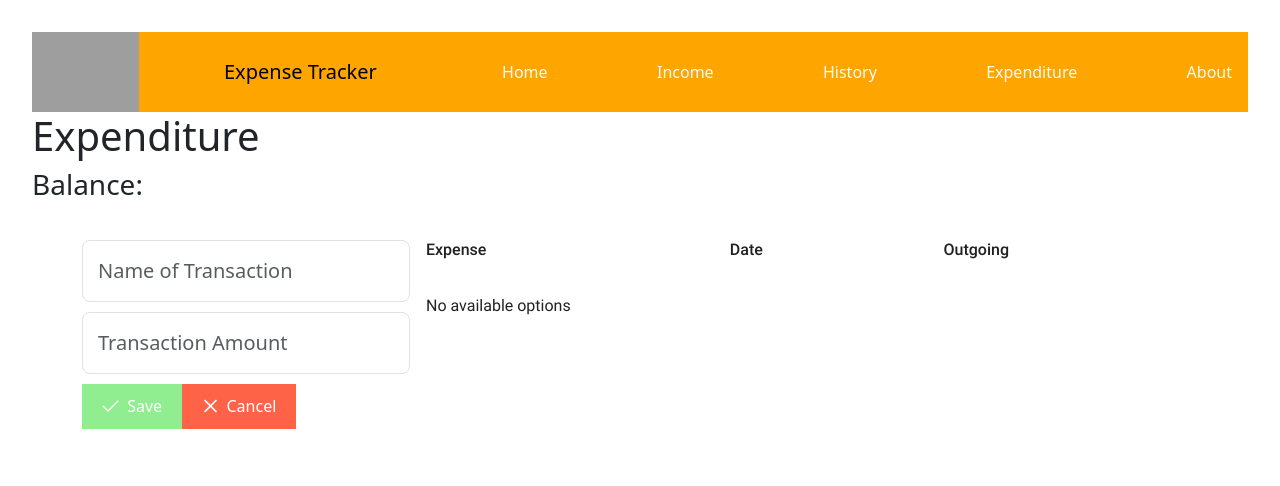
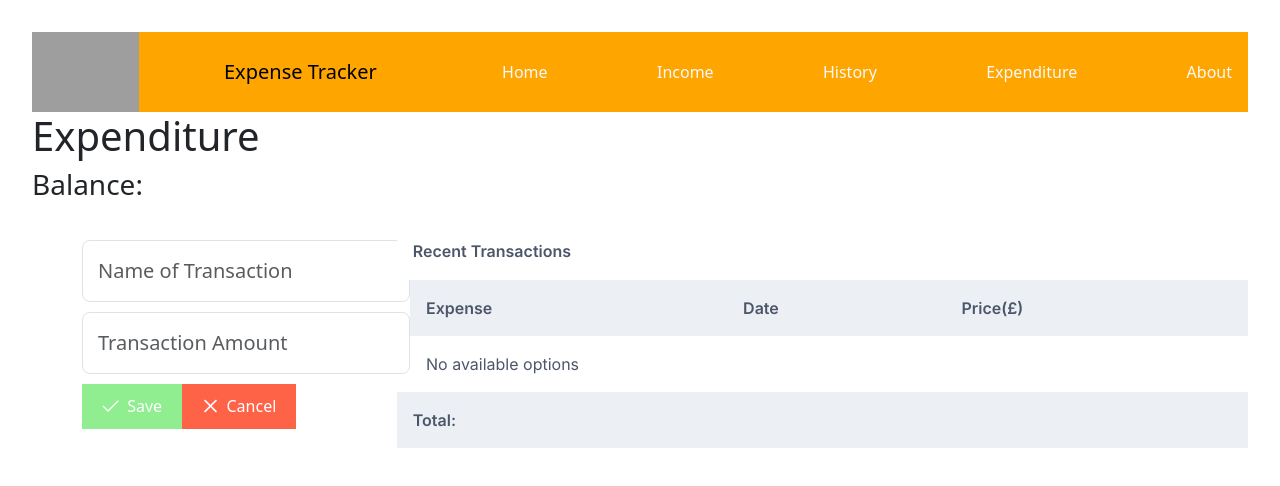
Before and after one commit to cgbea/Expenses-tracker, a React (Vite) app: page /expenditure in a window 1280 px wide. Shown: the top 486 px of the page. Built offline with nearby package versions, Linux system fonts and the light colour scheme; grey boxes are pictures that could not be loaded.

Commit message:
moved formed,table and root to pages

```diff
--- a/package.json
+++ b/package.json
@@ -14,6 +14,7 @@
     "@reduxjs/toolkit": "^2.2.1",
     "axios": "^1.6.7",
     "bootstrap": "^5.3.3",
+    "chart.js": "^4.4.2",
     "dayjs": "^1.11.10",
     "primeicons": "^6.0.1",
     "primereact": "^10.5.1",
--- a/src/index.css
+++ b/src/index.css
@@ -5,7 +5,6 @@
 
   color-scheme: light dark;
   color: rgba(255, 255, 255, 0.87);
-  background-color: #242424;
 
   font-synthesis: none;
   text-rendering: optimizeLegibility;
--- /dev/null
+++ b/src/pages/DataChart.jsx
@@ -0,0 +1,64 @@
+import React, { useEffect } from 'react'
+import  { useState } from 'react'
+import 'primereact/resources/themes/mira/theme.css'
+import { Chart } from 'primereact/chart';
+
+const DataChart = () => {
+  const [chartData, setChartData] = useState({});
+  const [chartOptions, setChartOptions] = useState({});
+
+  useEffect(() => {
+const data = {
+  labels: [],
+  incomeData:[{
+    label: 'Ingoing',
+    backgroundColor: 'green',
+    data:''
+  }],
+  expenditureData:[{
+    label: 'Outgoing',
+    backgroundColor: 'tomato',
+    data: ''
+  }],
+}
+
+    const options = {
+      maintainAspectRatio: false,
+      aspectRatio: 0.8,
+      scales: {
+          x: {
+              ticks: {
+                  color: 'blue',
+                  font: {
+                      weight: 500
+                  }
+              },
+              grid: {
+                  display: false,
+                  drawBorder: false
+              }
+          },
+          y: {
+              ticks: {
+                  color: 'blue'
+              },
+              grid: {
+                  color: 'black',
+                  drawBorder: false
+              }
+          }
+      }
+  };
+    setChartData(data)
+    setChartOptions(options)
+  }, [])
+
+  return (
+    <div>
+      <h1></h1>
+      <Chart type="bar" data={chartData} options={chartOptions}/>
+    </div>
+  )
+}
+
+export default DataChart
--- a/src/pages/Expenditure.jsx
+++ b/src/pages/Expenditure.jsx
@@ -1,30 +1,16 @@
-import React from 'react'
-import {Button} from 'primereact/button'
-import {DataTable} from 'primereact/datatable'
-import {Column} from 'primereact/column'
-import 'primeicons/primeicons.css'
-import 'primereact/resources/themes/md-light-indigo/theme.css'
+import React, { useState } from 'react'
+import Table from './Table'
+import Form from './Form'
 
 function Expenditure() {
+  const [transaction, setTransaction] = useState([])
+
   return (
     <div>
       <h1>Expenditure</h1>
       <h3>Balance: </h3>
-      <section style={{float:'left', display:'grid', marginLeft:'50px'}}>
-      <input class="form-control form-control-lg" type="text" placeholder="Name of Transaction" aria-label=".form-control-lg example" style={{padding:'15px', marginBottom:'10px', marginTop:'30px'}}/>
-      <input class="form-control form-control-lg" type="text" placeholder="Transaction Amount" aria-label=".form-control-lg example" style={{padding:'15px', marginBottom:'10px'}}/>
-  <span className="p-buttonset" style={{float:'left'}}>
-    <Button label="Save" style={{backgroundColor:'lightGreen'}} icon="pi pi-check" />
-    <Button label="Cancel" style={{backgroundColor:'tomato'}} icon="pi pi-times" />
-  </span>
-      </section>
-<section>
-<DataTable showGridlines tableStyle={{ minWidth: '40rem'}} style={{marginTop:'20px', marginLeft:'30%'}}>
-    <Column field="expense" header="Expense"></Column>
-    <Column field="date" header="Date"></Column>
-    <Column field="ingoing" header="Outgoing"></Column>
-</DataTable>
-</section>
+      <Form transaction={transaction} setTransaction={setTransaction}/>
+      <Table data={transaction}/>
     </div>
   )
 }
--- /dev/null
+++ b/src/pages/Form.jsx
@@ -0,0 +1,72 @@
+import React, { useState } from "react";
+import { Button } from "primereact/button";
+import "primeicons/primeicons.css";
+
+const Form = (props) => {
+  const { transaction, setTransaction } = props;
+  const [inputData, setInputData] = useState({ expense: "", price: "" });
+
+  //When save button is clicked input data is added to the table.
+  const saveInput = (event) => {
+    event.preventDefault();
+    setTransaction([...transaction, inputData]);
+  };
+
+  //When clear button is clicked both input fields are cleared
+  const clearInput = () => {
+    setInputData({ expense: "", price: "" });
+  };
+
+  const handleInputChange = (event) => {
+    let name = event.target.name;
+    let newValue = event.target.value;
+    if (name === "expense") {
+      setInputData({ ...inputData, expense: newValue });
+    } else {
+      setInputData({ ...inputData, price: newValue });
+    }
+  };
+
+  return (
+    <div>
+      <section style={{ float: "left", display: "grid", marginLeft: "50px" }}>
+        <input
+          className="form-control form-control-lg"
+          type="text"
+          name="expense"
+          onChange={handleInputChange}
+          value={inputData.expense}
+          placeholder="Name of Transaction"
+          aria-label=".form-control-lg example"
+          style={{ padding: "15px", marginBottom: "10px", marginTop: "30px" }}
+        />
+        <input
+          className="form-control form-control-lg"
+          type="number"
+          name="price"
+          onChange={handleInputChange}
+          value={inputData.price}
+          placeholder="Transaction Amount"
+          aria-label=".form-control-lg example"
+          style={{ padding: "15px", marginBottom: "10px" }}
+        />
+        <span className="p-buttonset" style={{ float: "left" }}>
+          <Button
+            label="Save"
+            onClick={saveInput}
+            style={{ backgroundColor: "lightGreen" }}
+            icon="pi pi-check"
+          />
+          <Button
+            label="Cancel"
+            onClick={clearInput}
+            style={{ backgroundColor: "tomato" }}
+            icon="pi pi-times"
+          />
+        </span>
+      </section>
+    </div>
+  );
+};
+
+export default Form;
--- a/src/pages/History.jsx
+++ b/src/pages/History.jsx
@@ -1,8 +1,25 @@
 import React from 'react'
+import {Button} from 'primereact/button'
+import Table from './Table'
+import DataChart from './DataChart'
 
 function History() {
+
   return (
-    <div>History</div>
+    <div>
+      <h1>History</h1>
+      <section style={{float:'left', display:'grid', marginLeft:'70px'}}>
+      <Button label="All in one" style={{marginTop:'120px', backgroundColor:'#646cff', marginBottom:'5px', width:'130px'}}/>
+      <Button label="Income" style={{backgroundColor:'#646cff', marginBottom:'5px', width:'130px'}}/>
+      <Button label="Expenditure" style={{backgroundColor:'#646cff'}}/>
+      </section>
+      <section style={{marginTop:'25px', marginRight:'60px'}}>
+      <Button label="Table" style={{backgroundColor:'#646cff', marginBottom:'5px', width:'130px', marginRight:'1rem'}}/>
+      <Button label="Chart" style={{backgroundColor:'#646cff', marginBottom:'5px', width:'130px'}}/>
+      </section>
+      <Table/>
+      <DataChart/>
+      </div>
   )
 }
 
--- a/src/pages/Income.jsx
+++ b/src/pages/Income.jsx
@@ -1,31 +1,16 @@
-import React from 'react'
-import {Button} from 'primereact/button'
-import {DataTable} from 'primereact/datatable'
-import {Column} from 'primereact/column'
-import 'primeicons/primeicons.css'
-import 'primereact/resources/themes/md-light-indigo/theme.css'
-
+import React, { useState } from 'react'
+import Table from './Table'
+import Form from './Form'
 
 function Income() {
+const [transaction, setTransaction] = useState([])
+
   return (
     <div>
       <h1>Income</h1>
       <h3>Balance: </h3>
-      <section style={{float:'left', display:'grid', marginLeft:'50px'}}>
-      <input class="form-control form-control-lg" type="text" placeholder="Name of Transaction" aria-label=".form-control-lg example" style={{padding:'15px', marginBottom:'10px', marginTop:'30px'}}/>
-      <input class="form-control form-control-lg" type="text" placeholder="Transaction Amount" aria-label=".form-control-lg example" style={{padding:'15px', marginBottom:'10px'}}/>
-  <span className="p-buttonset" style={{float:'left'}}>
-    <Button label="Save" style={{backgroundColor:'lightGreen'}} icon="pi pi-check" />
-    <Button label="Cancel" style={{backgroundColor:'tomato'}} icon="pi pi-times" />
-  </span>
-      </section>
-<section>
-<DataTable showGridlines tableStyle={{ minWidth: '50rem'}} style={{marginLeft:'30%', marginTop:'20px'}}>
-    <Column field="expense" header="Expense"></Column>
-    <Column field="date" header="Date"></Column>
-    <Column field="ingoing" header="Ingoing"></Column>
-</DataTable>
-</section>
+      <Form transaction={transaction} setTransaction={setTransaction}/>
+      <Table data={transaction}/>
     </div>
   )
 }
--- /dev/null
+++ b/src/pages/Table.jsx
@@ -0,0 +1,26 @@
+import React from 'react'
+import 'primereact/resources/themes/mira/theme.css'
+import {DataTable} from 'primereact/datatable'
+import {Column} from 'primereact/column'
+
+
+const IncomeTable = (props) => {
+
+    const {data} = props
+console.log({data})
+
+const header = 'Recent Transactions'
+const footer = 'Total:'
+
+  return (
+    <div>
+        <DataTable value={data} header={header} footer={footer} tableStyle={{ minWidth: '50rem'}} style={{marginLeft:'30%', marginTop:'20px'}}>
+    <Column field="expense" header="Expense"></Column>
+    <Column field="date" header="Date"></Column>
+    <Column field="price" header="Price(£)"></Column>
+</DataTable>
+</div>
+)
+}
+
+export default IncomeTable
```
Also changed, not shown: 1 other file (tests, documents, lock files or other folders).
